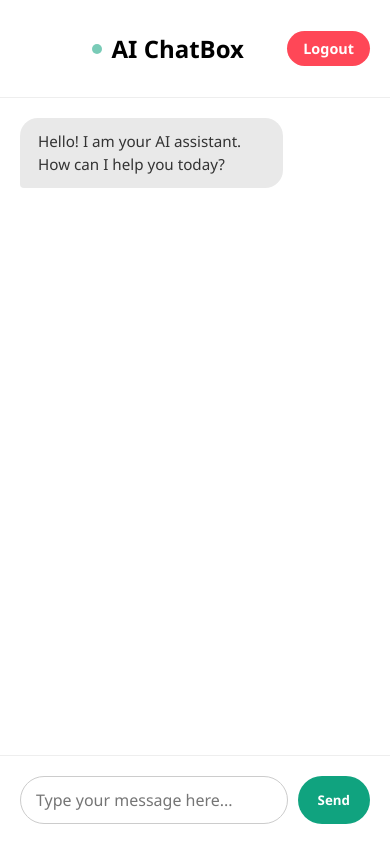
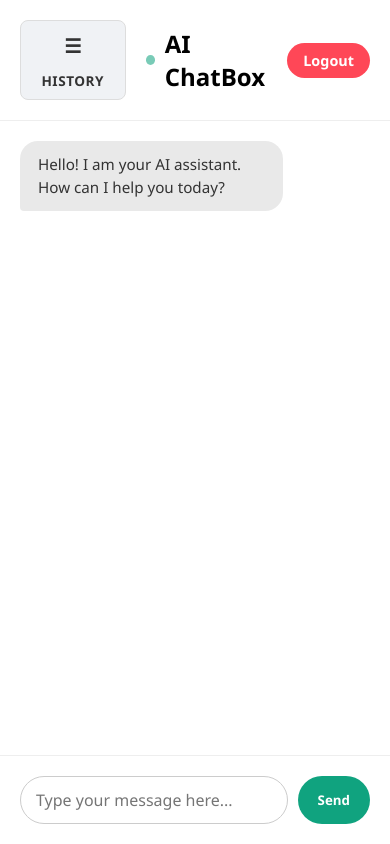
Before and after one commit to JayRocketMaN/monoFlaskAi, a Flask app: template app/templates/chat.html in a window 390 px wide. Run offline with Flask 3, Linux system fonts and the light colour scheme; the template is opened without the code that fills it, so the values that code supplies are empty.

Commit message:
sidebar toogle btn

```diff
--- a/app/templates/chat.html
+++ b/app/templates/chat.html
@@ -171,8 +171,37 @@
 
 /* Hide toggle on desktop */
 .menu-toggle {
-    display: none;
+    display: none; /* Keep hidden on desktop */
+    align-items: center;
+    gap: 8px;
+    background: #f0f2f5;
+    border: 1px solid #ddd;
+    padding: 6px 12px;
+    border-radius: 8px;
+    cursor: pointer;
+    font-weight: 600;
+    color: var(--text-color);
+    margin-right: 10px;
 }
+
+.menu-icon {
+    font-size: 1.2rem;
+    line-height: 1;
+}
+
+.menu-text {
+    font-size: 0.85rem;
+    text-transform: uppercase;
+    letter-spacing: 0.5px;
+}
+
+/* Ensure it shows up on mobile */
+@media (max-width: 768px) {
+    .menu-toggle {
+        display: flex;
+    }
+}
+
 </style>
 </head>
 <body>
@@ -208,12 +237,18 @@
         <div class="chat-container">
                 <div class="chat-header">
                 <div class="header-left">
-                    <button class="menu-toggle" onclick="toggleSidebar()">☰</button>
+                    <!-- New obvious button with label -->
+                    <button class="menu-toggle" onclick="toggleSidebar()">
+                        <span class="menu-icon">☰</span>
+                        <span class="menu-text">History</span>
+                    </button>
+
                     <div class="status-dot"></div>
                     <h2>{{ active_session.title if active_session else "AI ChatBox" }}</h2>
                 </div>
                 <button class="logout-btn" onclick="logout()">Logout</button>
             </div>
+
 
 
             <div class="chat-messages" id="chatMessages">
```
